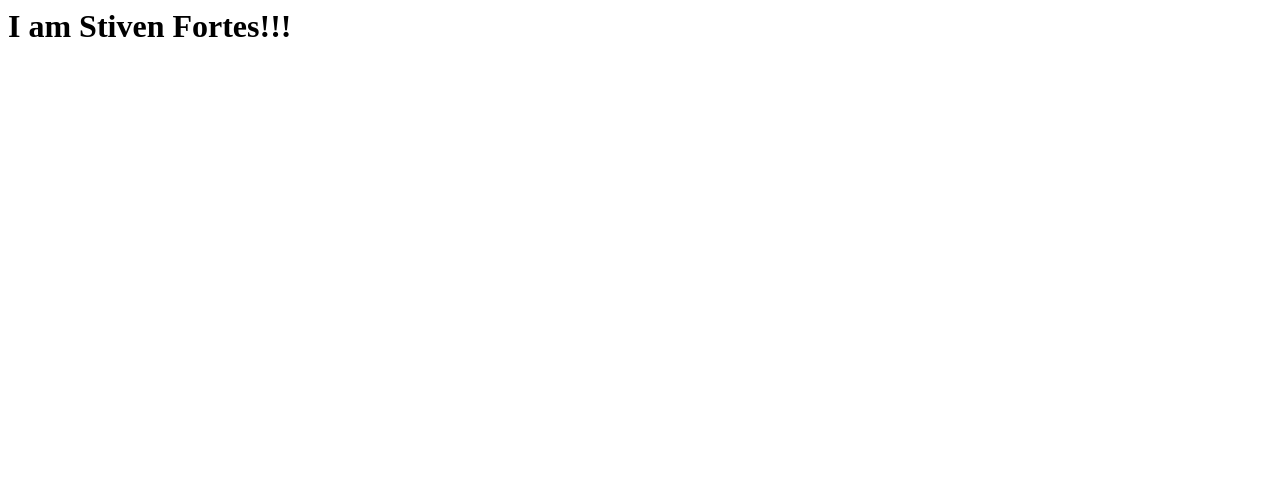
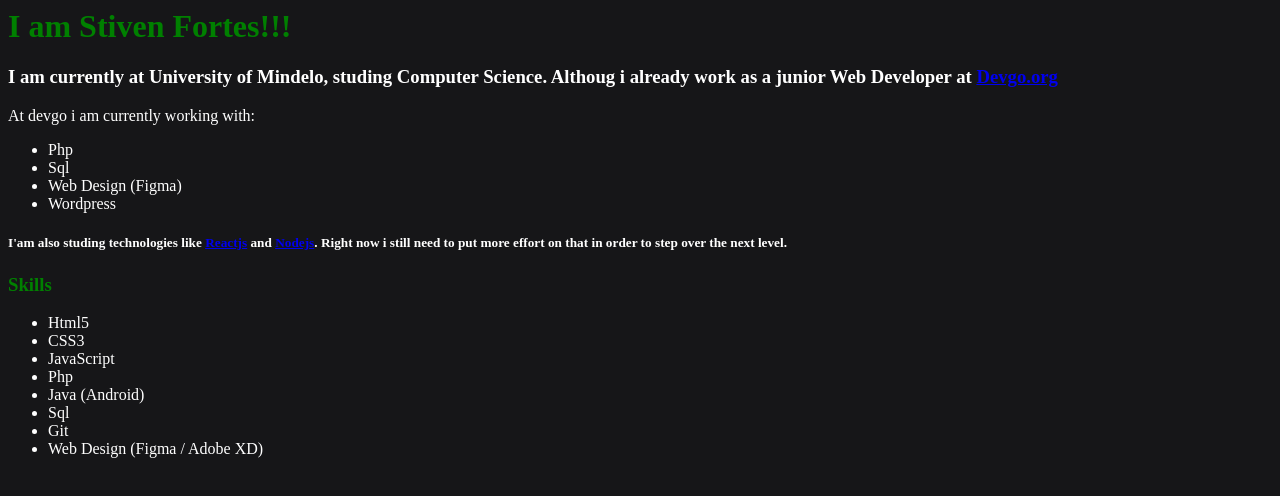
Before and after one commit to Stivifortes/Stivifortes.github.io, a plain HTML site: page index.html in a window 1280 px wide. Drawn offline with Linux system fonts and the light colour scheme.

Commit message:
Basic Changes

```diff
--- a/index.html
+++ b/index.html
@@ -1 +1,27 @@
-<h1>I am Stiven Fortes!!!</h1>
+<body style="background-color: #161618; color: white">
+<h1 style="color: green;">I am Stiven Fortes!!!</h1>
+<h3>I am currently at University of Mindelo, studing Computer Science. Althoug i already work as a junior Web Developer at <a href='http://devgo.org'/>Devgo.org</a></h3>
+<p>At devgo i am currently working with:</p>
+<ul>
+  <li>Php</li>
+  <li>Sql</li>
+  <li>Web Design (Figma)</li>
+  <li>Wordpress</li>
+</ul>
+
+<h5>I'am also studing technologies like <a href='reactjs.org' />Reactjs</a> and <a href='nodejs.org' />Nodejs</a>.
+  Right now i still need to put more effort on that in order to step over the next level.
+</h5>
+
+<h3 style="color: green;">Skills</h3>
+<ul>
+  <li>Html5</li>
+  <li>CSS3</li>
+  <li>JavaScript</li>
+  <li>Php</li>
+  <li>Java (Android)</li>
+  <li>Sql</li>
+  <li>Git</li>
+  <li>Web Design (Figma / Adobe XD)</li>
+</ul>
+</body>
```
